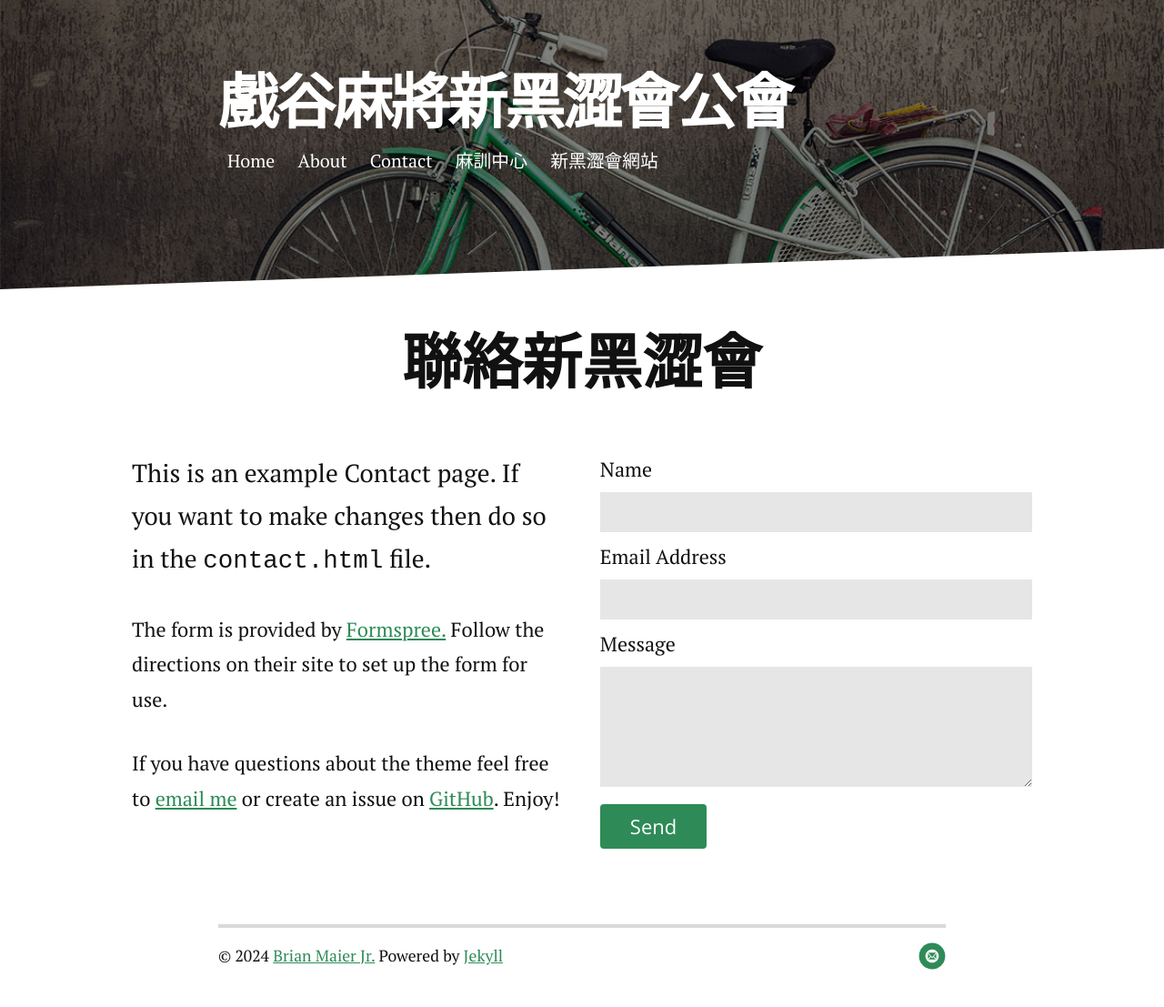
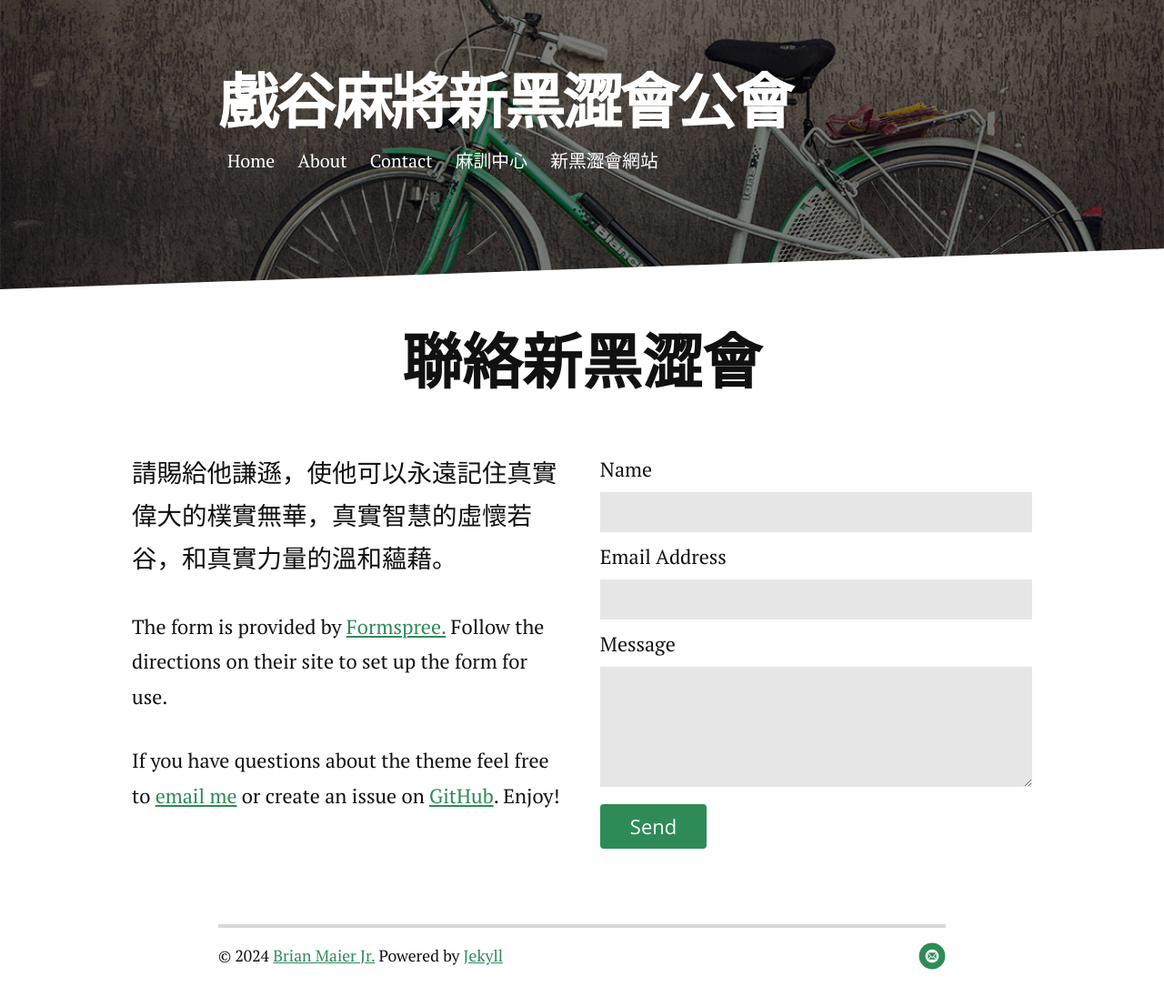
Before and after one commit to jetbomb2012/beloved, a Jekyll site: the page built from contact.md, in a window 1280 px wide. Shown: the whole page at 91% size. Built offline with Jekyll 4.4.1, drawn with Linux system fonts in a browser that asks for light colours; nearby versions of some CDN libraries.

Commit message:
Update contact.md

```diff
--- a/contact.md
+++ b/contact.md
@@ -6,7 +6,9 @@ title: 聯絡新黑澀會
 <div id="contact">
   <h1 class="pageTitle">聯絡新黑澀會</h1>
   <div class="contactContent">
-    <p class="intro">This is an example Contact page. If you want to make changes then do so in the <code>contact.html</code> file.</p>
+    <p class="intro">請賜給他謙遜，使他可以永遠記住真實偉大的樸實無華，真實智慧的虛懷若谷，和真實力量的溫和蘊藉。</p>
+
+
     <p>The form is provided by <a href="http://formspree.io/">Formspree.</a> Follow the directions on their site to set up the form for use.</p>
     <p>If you have questions about the theme feel free to <a href="https://mj-king.top">email me</a> or create an issue on <a href="https://mj-king.top">GitHub</a>. Enjoy!</p>
   </div>
```
